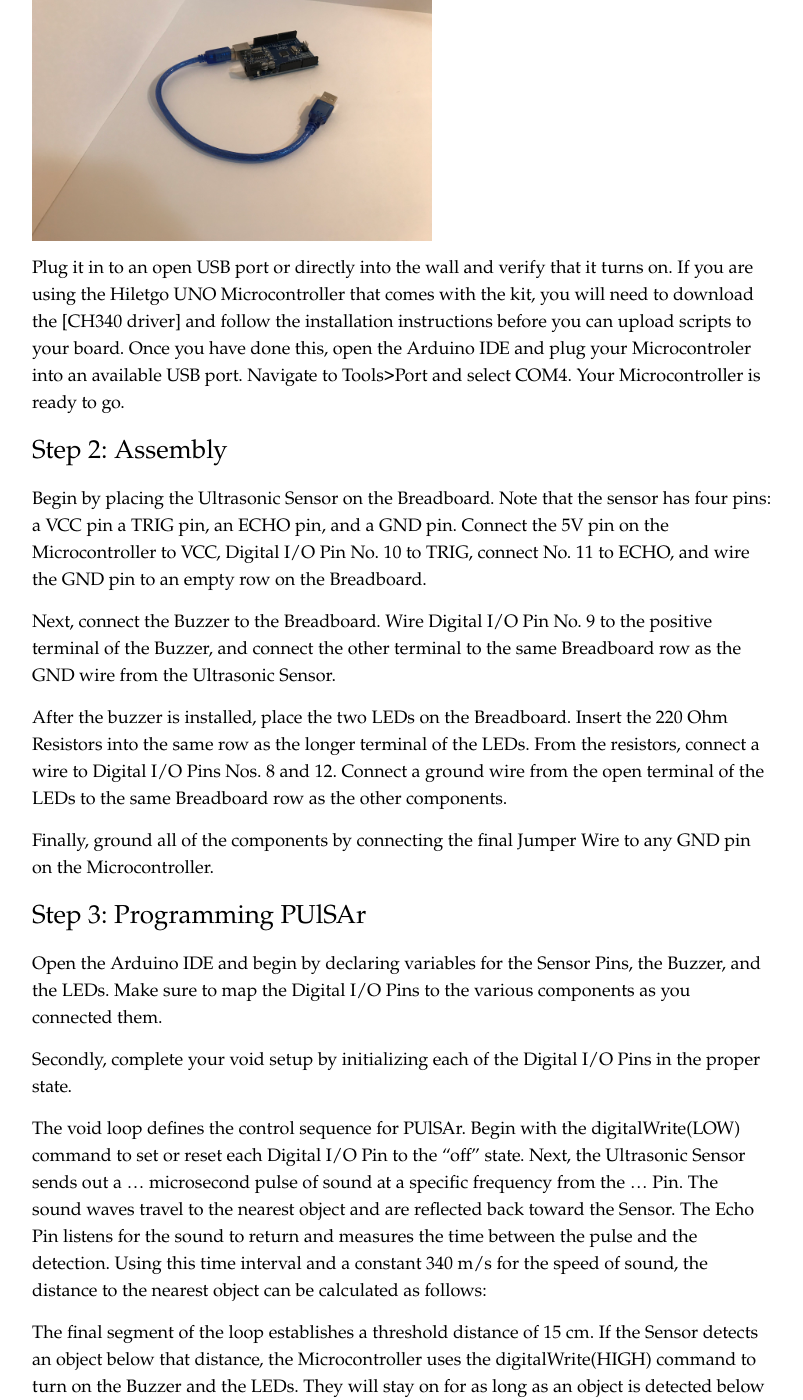
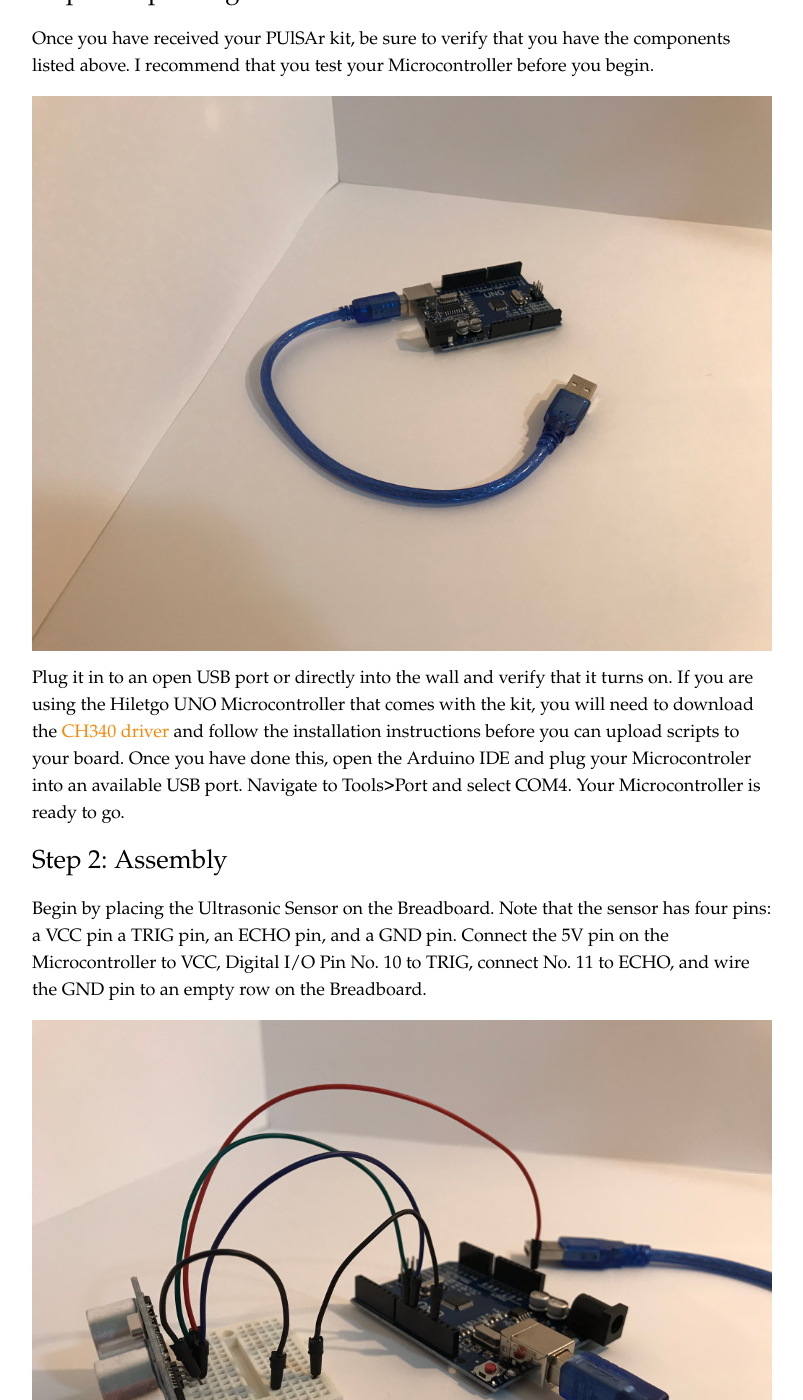
Before and after one commit to DeltaLyceum/aherkel09.github.io, a Jekyll site: the page built from _posts/2017-12-04-PUlSAr.md, in a window 1280 px wide and 1400 px high, scrolled down 1303 px. Shown: the whole window, without its empty margins (238-1041 px from the left). Built offline with Jekyll 4.4.1, drawn with Linux system fonts in a browser that asks for light colours; some of the changed lines change nothing that is shown; some of the changed text lies outside the part shown.

Commit message:
Update 2017-12-04-PUlSAr.md

```diff
--- a/_posts/2017-12-04-PUlSAr.md
+++ b/_posts/2017-12-04-PUlSAr.md
@@ -3,20 +3,19 @@
 title: "Programmable Ultrasonic Sensor Array (PUlSAr)"
 categories: projects
 date: 2017-12-04 10:02:45 +0000
-external_url: "https://create.arduino.cc/projecthub/Arduino_Genuino/getting-started-with-the-arduino-web-editor-4b3e4a"
-ide_url: "https://www.arduino.cc/en/Main/Software"
 permalink: /PUlSAr
 published: true
 ---
+
 <strong>PUlSAr</strong> is a motion-detecting device which uses an ultrasonic sensor to detect nearby objects. This project is one step above the basics in microcontroller circuitry and programming.
 
 <h2>Materials</h2>
 To get started, you'll need:
 
-<img src="/assets/PUlSAr_Kit.jpg" alt="Kit Image" height=400>
+![Kit Image][kit_image]
 
 <ul>
-<li>Access to the [Arduino Web Editor]({{post.external_url}}) or [Arduino IDE](% link post.ide_url %)</li>
+<li>Access to the [Arduino Web Editor][web_link] or [Arduino IDE][ide_link]</li>
 <li>The PUlSAr Kit, Including:
   <ul>
   <li>(1) Arduino or Arduino-Compatible Microcontroller</li>
@@ -37,17 +36,23 @@
 
 Once you have received your PUlSAr kit, be sure to verify that you have the components listed above. I recommend that you test your Microcontroller before you begin.
 
-<img src="/assets/Hiletgo_Microcontroller.jpg" alt="Microcontroller Image" height=300>
+![Microcontroller Image][microcontroller_image]
 
-Plug it in to an open USB port or directly into the wall and verify that it turns on. If you are using the Hiletgo UNO Microcontroller that comes with the kit, you will need to download the [CH340 driver] and follow the installation instructions before you can upload scripts to your board. Once you have done this, open the Arduino IDE and plug your Microcontroler into an available USB port. Navigate to Tools>Port and select COM4. Your Microcontroller is ready to go.
+Plug it in to an open USB port or directly into the wall and verify that it turns on. If you are using the Hiletgo UNO Microcontroller that comes with the kit, you will need to download the [CH340 driver][driver_link] and follow the installation instructions before you can upload scripts to your board. Once you have done this, open the Arduino IDE and plug your Microcontroler into an available USB port. Navigate to Tools>Port and select COM4. Your Microcontroller is ready to go.
 
 <h2>Step 2: Assembly</h2>
 
 Begin by placing the Ultrasonic Sensor on the Breadboard. Note that the sensor has four pins: a VCC pin a TRIG pin, an ECHO pin, and a GND pin. Connect the 5V pin on the Microcontroller to VCC, Digital I/O Pin No. 10 to TRIG, connect No. 11 to ECHO, and wire the GND pin to an empty row on the Breadboard.
 
+![Sensor Image][sensor_image]
+
 Next, connect the Buzzer to the Breadboard. Wire Digital I/O Pin No. 9 to the positive terminal of the Buzzer, and connect the other terminal to the same Breadboard row as the GND wire from the Ultrasonic Sensor.
 
+![Buzzer Image][buzzer_image]
+
 After the buzzer is installed, place the two LEDs on the Breadboard. Insert the 220 Ohm Resistors into the same row as the longer terminal of the LEDs. From the resistors, connect a wire to Digital I/O Pins Nos. 8 and 12. Connect a ground wire from the open terminal of the LEDs to the same Breadboard row as the other components.
+
+![LED Image][led_image]
 
 Finally, ground all of the components by connecting the final Jumper Wire to any GND pin on the Microcontroller.
 
@@ -66,3 +71,13 @@
 <h2>Step 4: Upload & Enjoy</h2>
 
 In the Arduino IDE, Verify your sketch to ensure the code has been entered properly. Next, Upload the sketch to your Microcontroller and test out your completed PUlSAr kit!
+
+[web_link]: https://create.arduino.cc/projecthub/Arduino_Genuino/getting-started-with-the-arduino-web-editor-4b3e4a
+[ide_link]: https://www.arduino.cc/en/Main/Software
+[driver_link]: https://sparks.gogo.co.nz/ch340.html
+
+[kit_image]: /assets/PUlSAr_Kit.jpg
+[microcontroller_image]: /assets/Hiletgo_Microcontroller.jpg
+[sensor_image]: /assets/PUlSAr_Sensor_Wiring.jpg
+[buzzer_image]: /assets/PUlSAr_Buzzer_Wiring.jpg
+[led_image]: /assets/PUlSAr_LED_Wiring.jpg
```
